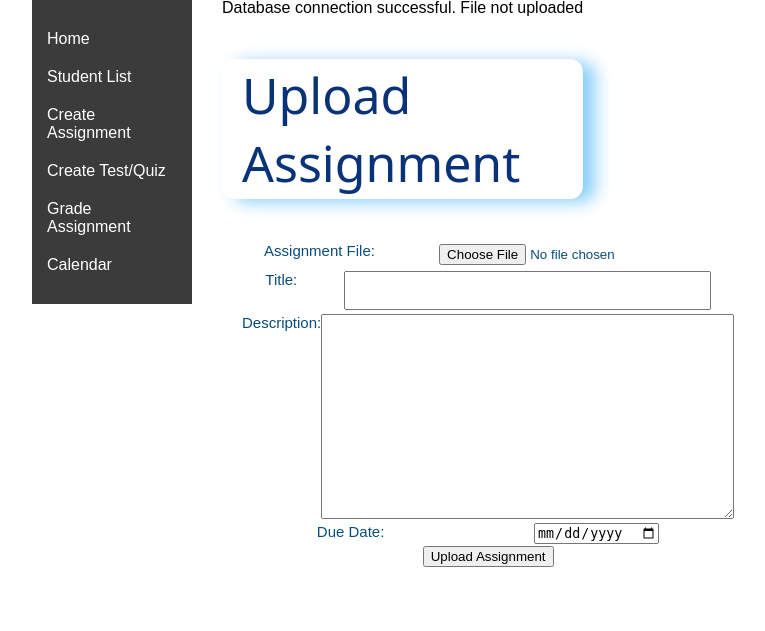
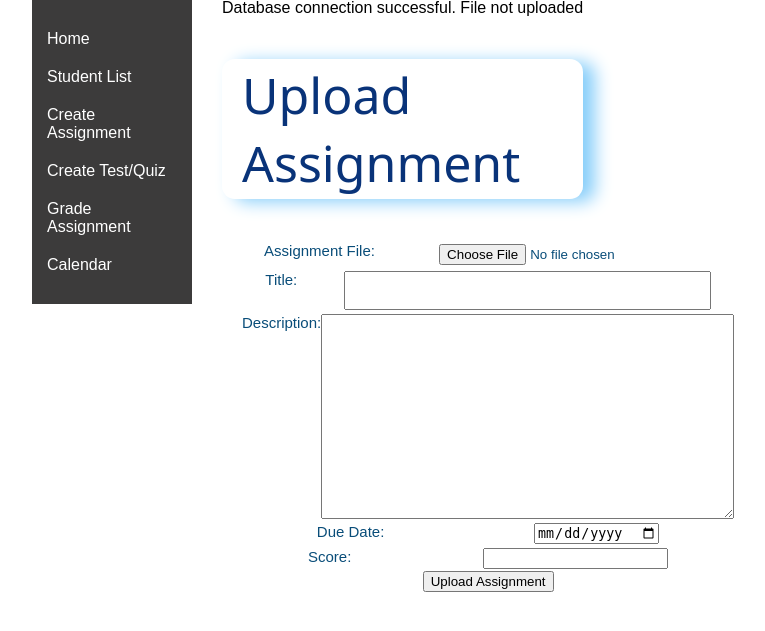
Before and after one commit to pwnedmk/Education-System, a PHP site: page /upload_assignment.php?user_type=teacher in a window 1280 px wide. Shown: the part 65-696 px from the top of the page, without its empty margins (96-861 px from the left). Run offline with PHP 8.4, Linux system fonts and the light colour scheme; a user stored in the database is signed in.

Commit message:
Added Score function for the upload assignment.
You can now assign a score for the assignment before creating new assignment.

```diff
--- a/upload_assignment.php
+++ b/upload_assignment.php
@@ -46,14 +46,16 @@ if (isset($_FILES['file']) && $_FILES['file']['error'] == 0) {
         $title = $_POST['title'];
         $description = $_POST['description'];
         $dueDate = $_POST['due_date'];
+        $score = $_POST['score'];
 
         echo "Title: " . $title . "\n";
         echo "Description: " . $description . "\n";
         echo "Due Date: " . $dueDate . "\n";
+        echo "Score: " . $score . "\n";
         echo "File Path: " . $targetPath . "\n";
 
         // Use prepared statement to prevent SQL injection
-        $sql = "INSERT INTO teacher_assignments (title, description, file_path) VALUES (?, ?, ?)";
+        $sql = "INSERT INTO teacher_assignments (title, description, file_path, score) VALUES (?, ?, ?, ?)";
         $stmt = $conn->prepare($sql);
 
         if ($stmt === false) {
@@ -61,9 +63,10 @@ if (isset($_FILES['file']) && $_FILES['file']['error'] == 0) {
             exit();
         }
 
-        $stmt->bind_param("sss", $title, $description, $targetPath);
+        $stmt->bind_param("sssi", $title, $description, $targetPath, $score);
 
         if ($stmt->execute()) {
+            echo "Assignment uploaded successfully and saved to teacher_assignments table\n";
             $assignmentId = $conn->insert_id;
 
             // Insert the due date into the assignmentdate table
@@ -78,22 +81,22 @@ if (isset($_FILES['file']) && $_FILES['file']['error'] == 0) {
             $stmtDueDate->bind_param("is", $assignmentId, $dueDate);
 
             if ($stmtDueDate->execute()) {
-                echo "Assignment uploaded successfully and saved to teacher_assignments table";
+                echo "Due date inserted successfully\n";
             } else {
-                echo "Error inserting due date: " . $stmtDueDate->error;
+                echo "Error inserting due date: " . $stmtDueDate->error . "\n";
             }
 
             $stmtDueDate->close();
         } else {
-            echo "Error: " . $sql . " Error Details: " . $stmt->error;
+            echo "Error inserting assignment: " . $stmt->error . "\n";
         }
 
         $stmt->close();
     } else {
-        echo "Error moving the file";
+        echo "Error moving the file\n";
     }
 } else {
-    echo "File not uploaded";
+    echo "File not uploaded\n";
 }
 
 $conn->close();
@@ -140,6 +143,10 @@ $conn->close();
                     <label for="due_date">Due Date:</label>
                     <input type="date" name="due_date" id="due_date" required>
                 </div>
+                <div class="form-group">
+                    <label for="score">Score:</label>
+                    <input type="number" name="score" id="score" required>
+                </div>
             <?php endif; ?>
             <div class="submit">
             <input type="hidden" name="user_type" value="<?php echo $_GET['user_type']; ?>">
```
